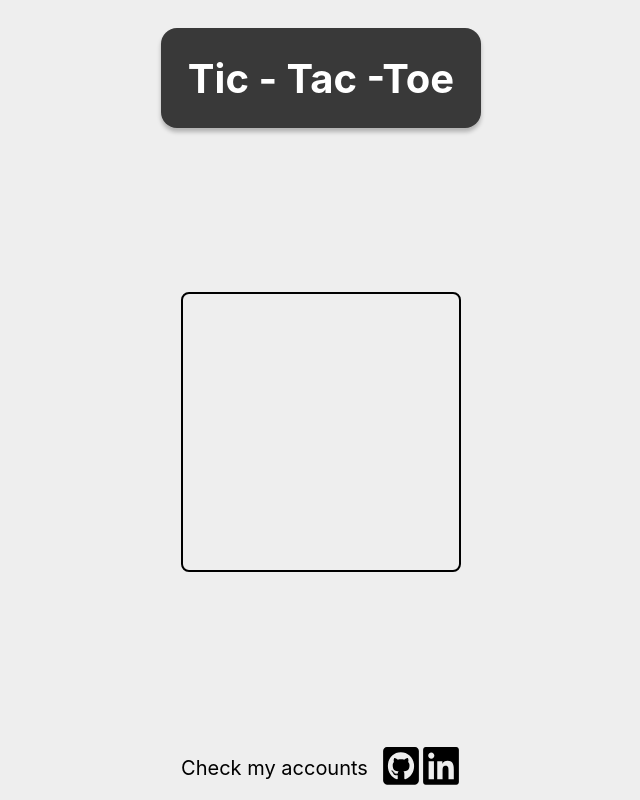
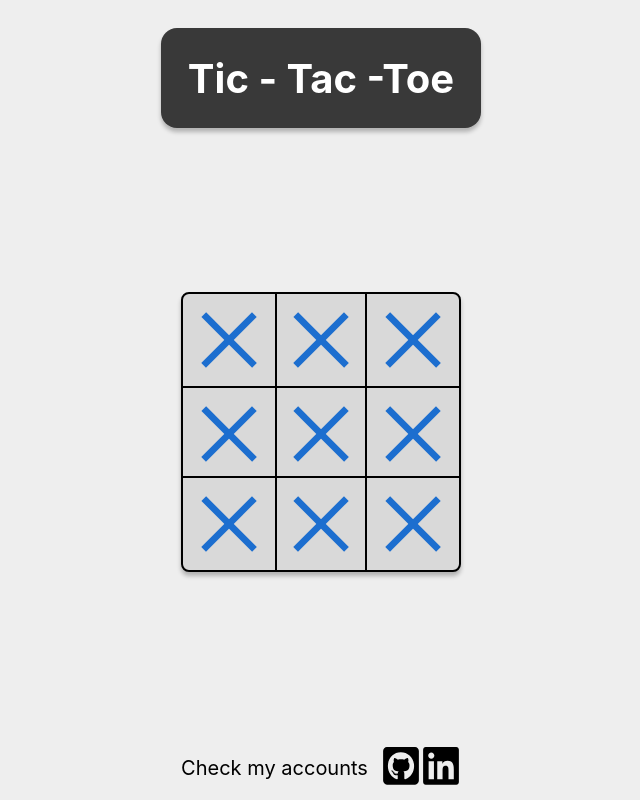
Before and after one commit to WeronikaCzepiela/tic---tac--toe, a React (Create React App) app: page / in a window 1280 px wide. Shown: the whole page, without its empty margins (319-959 px from the left). Built offline with nearby package versions, Linux system fonts and the light colour scheme.

Commit message:
Create a grid and style it

```diff
--- a/src/components/GameItem/GameItem.style.ts
+++ b/src/components/GameItem/GameItem.style.ts
@@ -1,5 +1,6 @@
 import styled from "styled-components";
 
 export const GameItemStyled = styled.header`
-
+width: 100%;
+  height: 100%;
 `
--- a/src/components/Middle/Middle.styles.ts
+++ b/src/components/Middle/Middle.styles.ts
@@ -1,10 +1,90 @@
 import styled from "styled-components";
 
 export const MiddleStyled = styled.header`
-
-  width: 280px;
-  aspect-ratio: 1;
-  border: 2px solid #000000;
-  border-radius: 8px;
-
+ .container {
+   display: grid;
+   width: 280px;
+   aspect-ratio: 1;
+   grid-template-columns: 1fr 1fr 1fr;
+   grid-template-rows: 1fr 1fr 1fr;
+   place-items: center;
+   align-items: stretch;
+   justify-items: stretch;
+   border: 2px solid #000000;
+   border-radius: 8px;
+   background-color: #D9D9D9;
+   box-shadow: 0 4px 4px rgba(0, 0, 0, 0.25);
+ }
+  .item-1 {
+    grid-column-start: 1;
+    grid-column-end: 2;
+    grid-row-start: 1;
+    grid-row-end: 2;
+    padding-top: 18px;
+  }
+  .item-2 {
+    grid-column-start: 2;
+    grid-column-end: 3;
+    grid-row-start: 1;
+    grid-row-end: 2;
+    border-left: 2px solid #000000;
+    border-right: 2px solid #000000;
+    padding-top: 18px;
+  }
+  .item-3 {
+    grid-column-start: 3;
+    grid-column-end: 4;
+    grid-row-start: 1;
+    grid-row-end: 2;
+    padding-top: 18px;
+  }
+  .item-4 {
+    grid-column-start: 1;
+    grid-column-end: 2;
+    grid-row-start: 2;
+    grid-row-end: 3;
+    border-top: 2px solid #000000;
+    border-bottom: 2px solid #000000;
+    padding-top: 18px;
+  }
+  .item-5 {
+    grid-column-start: 2;
+    grid-column-end: 3;
+    grid-row-start: 2;
+    grid-row-end: 3;
+    border: 2px solid #000000;
+    padding-top: 18px;
+  }
+  .item-6 {
+    grid-column-start: 3;
+    grid-column-end: 4;
+    grid-row-start: 2;
+    grid-row-end: 3;
+    border-top: 2px solid #000000;
+    border-bottom: 2px solid #000000;
+    padding-top: 18px;
+  }
+  .item-7 {
+    grid-column-start: 1;
+    grid-column-end: 2;
+    grid-row-start: 3;
+    grid-row-end: 4;
+    padding-top: 18px;
+  }
+  .item-8 {
+    grid-column-start: 2;
+    grid-column-end: 3;
+    grid-row-start: 3;
+    grid-row-end: 4;
+    border-left: 2px solid #000000;
+    border-right: 2px solid #000000;
+    padding-top: 18px;
+  }
+  .item-9 {
+    grid-column-start: 3;
+    grid-column-end: 4;
+    grid-row-start: 3;
+    grid-row-end: 4;
+    padding-top: 18px;
+  }
 `
--- a/src/components/Middle/Middle.tsx
+++ b/src/components/Middle/Middle.tsx
@@ -2,10 +2,15 @@ import {MiddleStyled} from './Middle.styles'
 import {GameItem} from "../GameItem/GameItem";
 
 export const Middle = () => {
+    const gameBoard = Array.from({length: 9}).map((item, idx) => {
+        return <div className={`item-${idx+1}`}><GameItem/></div>
+    })
+
+
     return (
         <MiddleStyled>
-            <div>
-                {/*<GameItem/>*/}
+            <div className={'container'}>
+                {gameBoard}
             </div>
         </MiddleStyled>
     )
```
